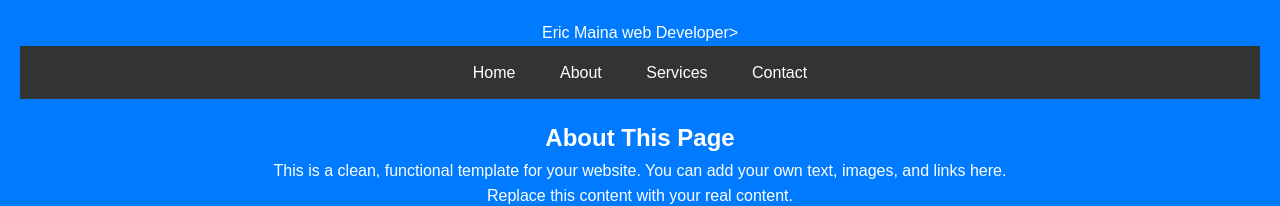
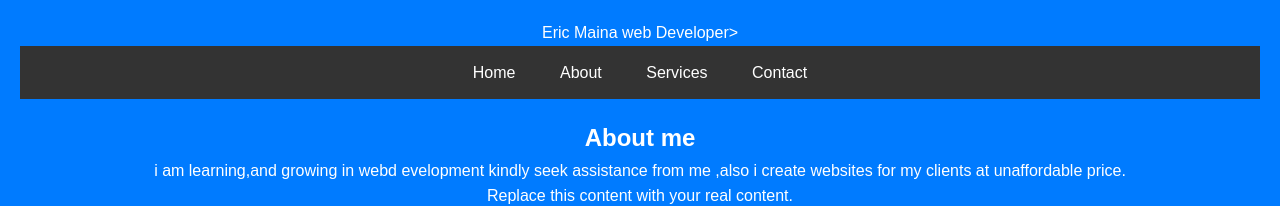
Before and after one commit to ericmaina254/my-portfolio, a plain HTML site: page index.html in a window 1280 px wide. Shown: the top 206 px of the page. Drawn offline with Linux system fonts and the light colour scheme.

Commit message:
Update index.html
customize homepage text

```diff
--- a/index.html
+++ b/index.html
@@ -74,8 +74,8 @@
 </nav>
 
 <main>
-    <h2>About This Page</h2>
-    <p>This is a clean, functional template for your website. You can add your own text, images, and links here.</p>
+    <h2>About  me</h2>
+    <p>i am learning,and growing in webd evelopment kindly seek assistance from me ,also i create websites for my clients at unaffordable price.</p>
     <p>Replace this content with your real content.</p>
 
     <!-- Example image -->
```
